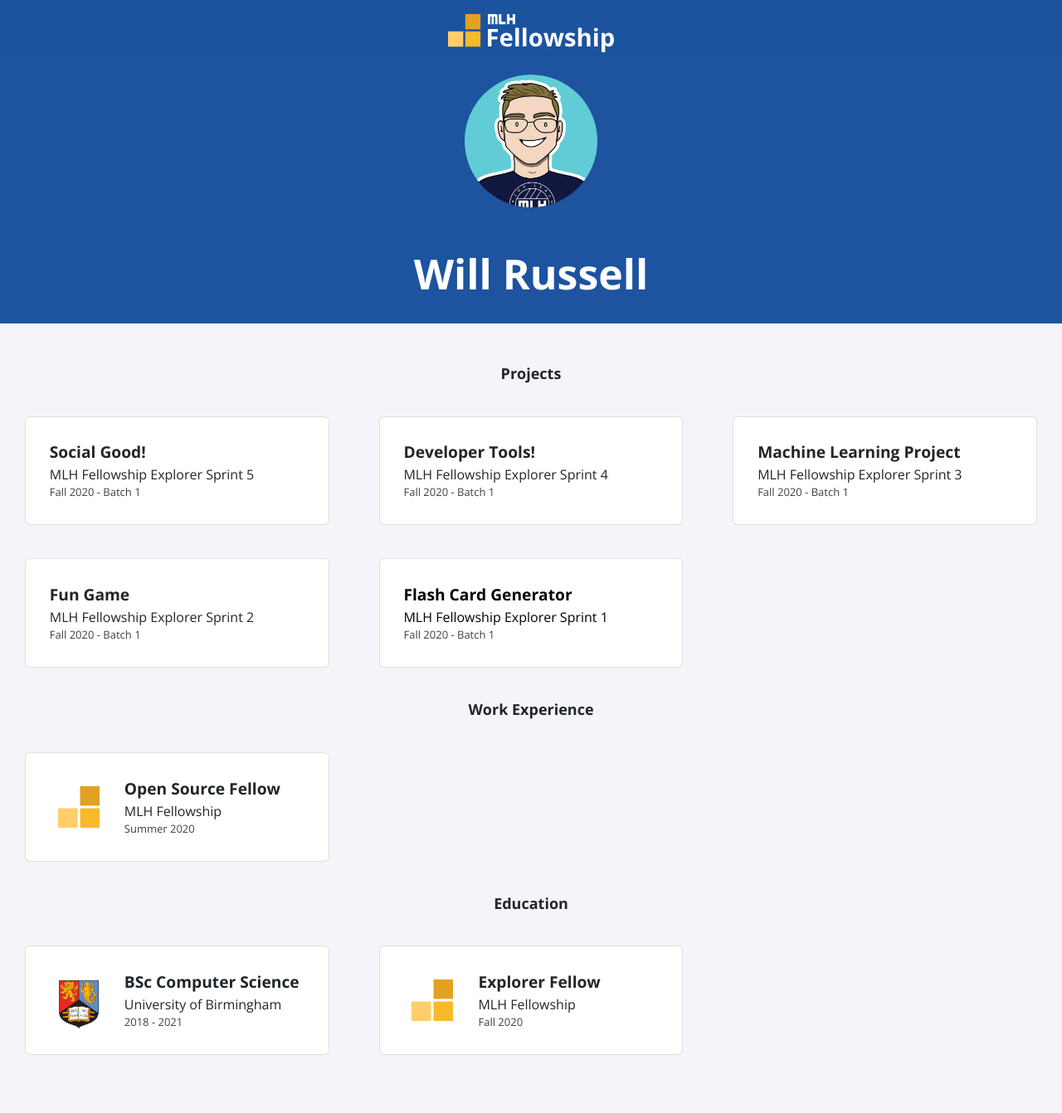
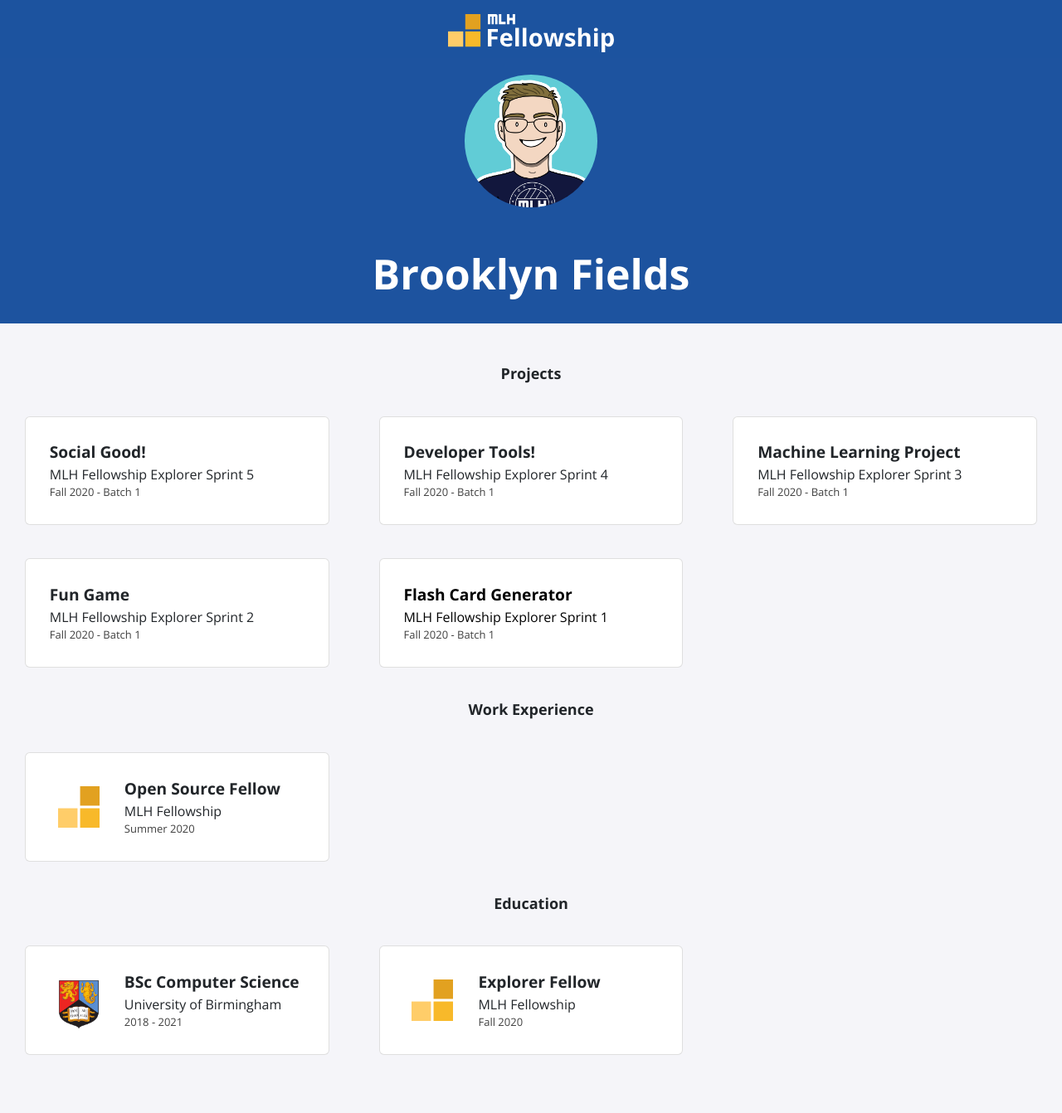
Before and after one commit to BrookTheBook/brookthebook.github.io, a Jekyll site: the page built from index.html, in a window 1280 px wide. Shown: the whole page at 83% size. Built offline with Jekyll 4.4.1, drawn with Linux system fonts in a browser that asks for light colours; nearby versions of some CDN libraries.

Commit message:
Update _config.yml

```diff
--- a/_config.yml
+++ b/_config.yml
@@ -1,13 +1,13 @@
-title: "Will Russell"
-email: fellowship@mlh.io
+title: "Brooklyn Fields"
+email: i.am.the.brook@gmail.com
 description: >- # this means to ignore newlines until "baseurl:"
   Write an awesome description for your new site here. You can edit this
   line in _config.yml. It will appear in your document head meta (for
   Google search results) and in your feed.xml site description.
 baseurl: "/"
-url: "/portfolio-template"
-twitter_username: mlhacks
-github_username:  mlh-fellowship
+url: "https://BrookTheBook.github.io"
+twitter_username: BrooklynF333
+github_username:  BrookTheBook
 
 sass:
   sass_dir: _sass
```
